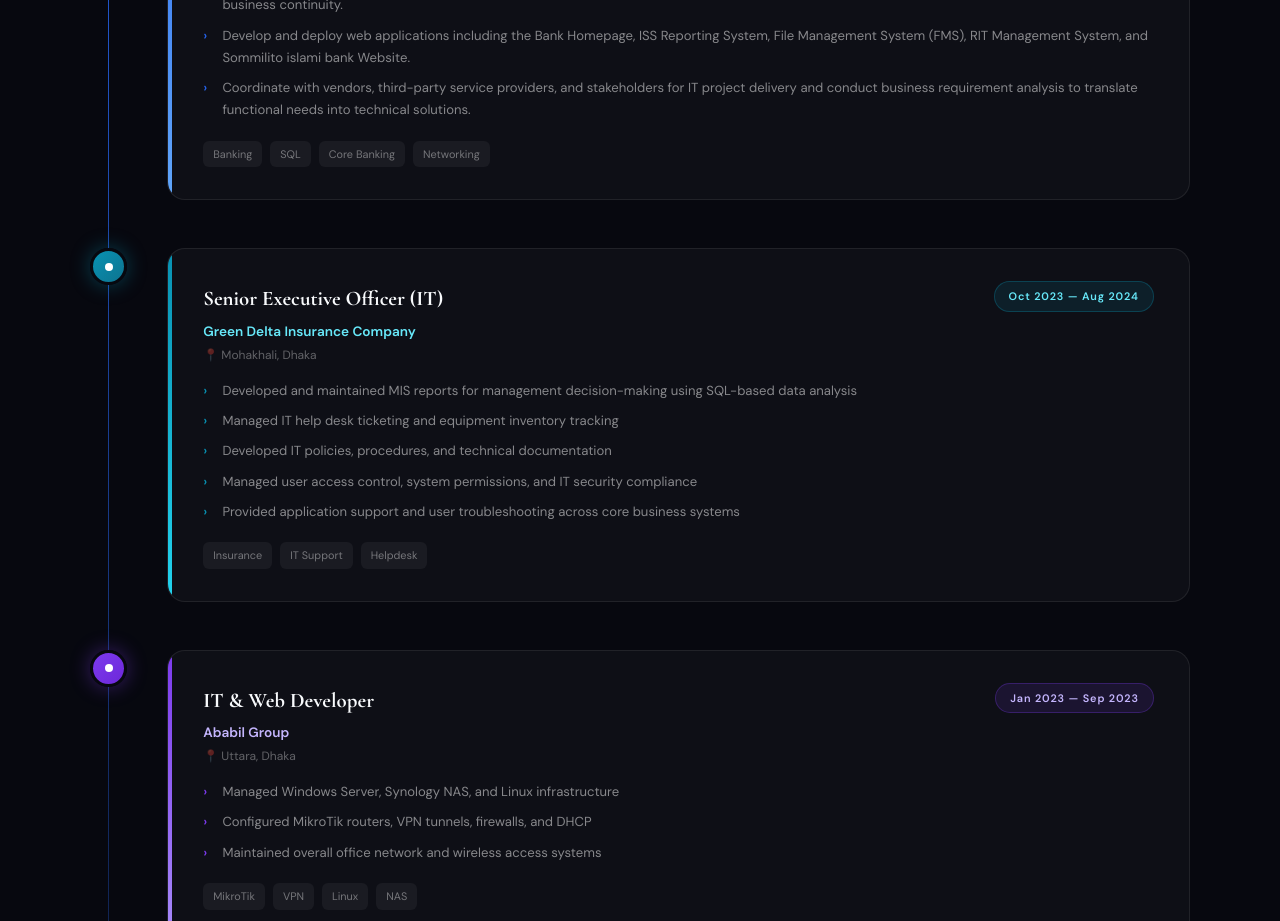
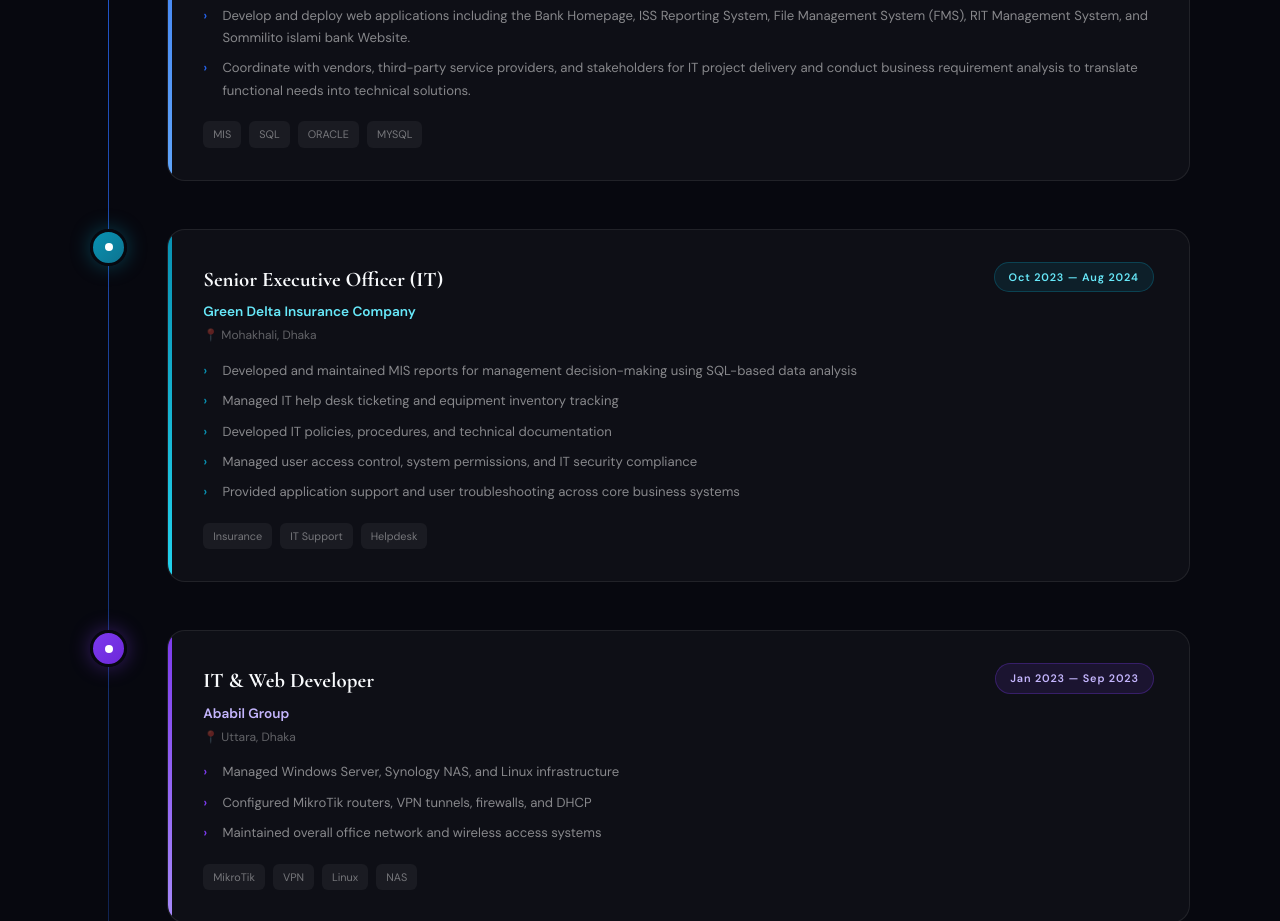
Before and after one commit to mamun2576/mamun_cv, a plain HTML site: page index.html in a window 1280 px wide. Shown: the part 2374-3295 px from the top of the page. Drawn offline with nearby package versions, Linux system fonts and the light colour scheme.

Commit message:
index.html

```diff
--- a/index.html
+++ b/index.html
@@ -8,7 +8,13 @@
 <style>
   *, *::before, *::after { box-sizing: border-box; margin: 0; padding: 0; }
   html { scroll-behavior: smooth; }
-  body { font-family: 'DM Sans', sans-serif; background: #07080f; color: #e2e8f0; font-size: 35px; line-height: 1.7; overflow-x: hidden; }
+  body { font-family: 'DM Sans', sans-serif;
+    background: #07080f;
+    color: #e2e8f0;
+    font-size: 16px;
+    line-height: 1.7;
+    overflow-x: hidden;
+    font-weight: 400; }
   ::selection { background: #2563eb; color: #fff; }
   ::-webkit-scrollbar { width: 5px; } ::-webkit-scrollbar-track { background: #07080f; } ::-webkit-scrollbar-thumb { background: #2563eb; border-radius: 10px; }
 
@@ -443,10 +449,10 @@
             </li>
           </ul>
           <div style="display:flex;gap:8px;flex-wrap:wrap;margin-top:1.2rem;">
-            <span style="padding:4px 10px;background:rgba(255,255,255,0.05);border-radius:6px;font-size:0.68rem;color:rgba(255,255,255,0.4);">Banking</span>
+            <span style="padding:4px 10px;background:rgba(255,255,255,0.05);border-radius:6px;font-size:0.68rem;color:rgba(255,255,255,0.4);">MIS</span>
             <span style="padding:4px 10px;background:rgba(255,255,255,0.05);border-radius:6px;font-size:0.68rem;color:rgba(255,255,255,0.4);">SQL</span>
-            <span style="padding:4px 10px;background:rgba(255,255,255,0.05);border-radius:6px;font-size:0.68rem;color:rgba(255,255,255,0.4);">Core Banking</span>
-            <span style="padding:4px 10px;background:rgba(255,255,255,0.05);border-radius:6px;font-size:0.68rem;color:rgba(255,255,255,0.4);">Networking</span>
+            <span style="padding:4px 10px;background:rgba(255,255,255,0.05);border-radius:6px;font-size:0.68rem;color:rgba(255,255,255,0.4);">ORACLE</span>
+            <span style="padding:4px 10px;background:rgba(255,255,255,0.05);border-radius:6px;font-size:0.68rem;color:rgba(255,255,255,0.4);">MYSQL</span>
           </div>
         </div>
       </div>
```
